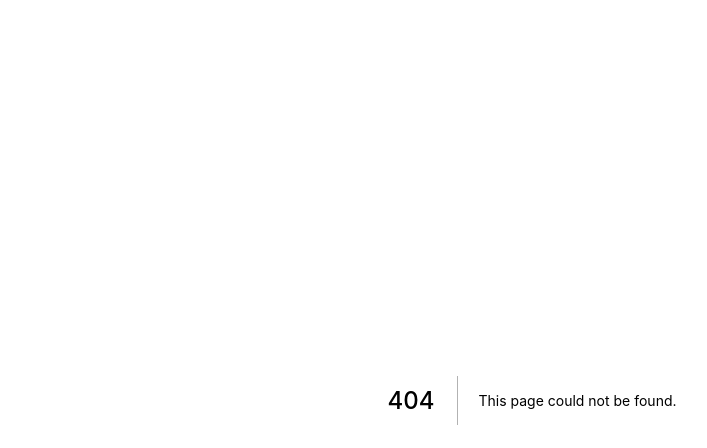
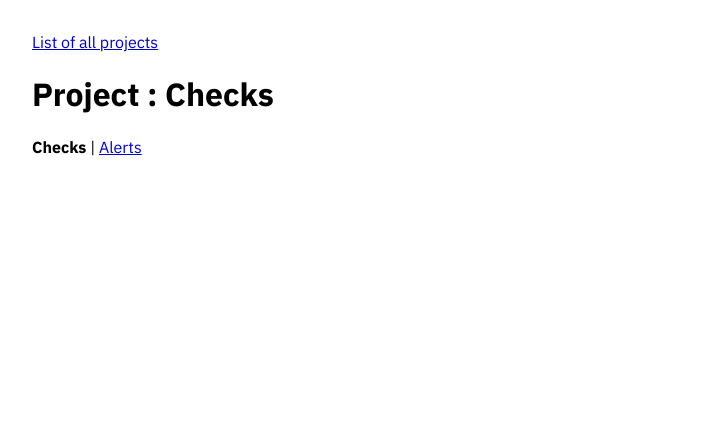
Before and after one commit to messa/status-monitor, a Next.js app in the folder frontend/: page /checks in a window 1280 px wide. Before the commit this address had no page. Shown: the top 448 px of the page, without its empty margins (108-815 px from the left). Built offline with nearby package versions, Linux system fonts and the light colour scheme.

Commit message:
frontend: dynamic routing using just query params
URLs look old-school :) but it's easier this way.

```diff
--- a/frontend/pages/p/[project_slug]/checks.js
+++ b/frontend/pages/checks.js
@@ -1,19 +1,19 @@
 import React from 'react'
 import Link from 'next/link'
 import { useRouter } from 'next/router'
-import Layout from '../../../components/Layout'
+import Layout from '../components/Layout'
 
 function ProjectPage(props) {
   const router = useRouter()
-  const { project_slug } = router.query
+  const projectId = router.query.p
   return (
     <Layout>
-      <p><Link href='../../dashboard'><a>List of all projects</a></Link></p>
-      <h1>Project {project_slug}: Checks</h1>
+      <p><Link href='/dashboard'><a>List of all projects</a></Link></p>
+      <h1>Project {projectId}: Checks</h1>
       <p>
         <b>Checks</b>
         {' | '}
-        <Link href='./alerts'><a>Alerts</a></Link>
+        <Link href={{ pathname: '/alerts', query: { p: projectId } }}><a>Alerts</a></Link>
       </p>
     </Layout>
   )
--- a/frontend/pages/dashboard.js
+++ b/frontend/pages/dashboard.js
@@ -8,8 +8,8 @@ function DashboardPage() {
       <h1>Dashboard</h1>
       <p>Projects:</p>
       <ul>
-        <li><Link href={`/p/foo/checks`}><a>Foo</a></Link></li>
-        <li><Link href={`/p/bar/checks`}><a>Bar</a></Link></li>
+        <li><Link href={{ pathname: '/checks', query: { p: 'foo' } }}><a>Foo</a></Link></li>
+        <li><Link href={{ pathname: '/checks', query: { p: 'bar' } }}><a>Bar</a></Link></li>
       </ul>
     </Layout>
   )
```
Also changed, not shown: frontend/pages/alerts.js (renamed from frontend/pages/p/[project_slug]/alerts.js, +5 -5 lines), frontend/pages/index.js (added, +17 -0 lines).
